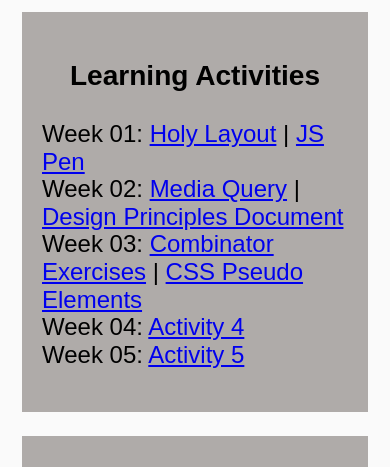
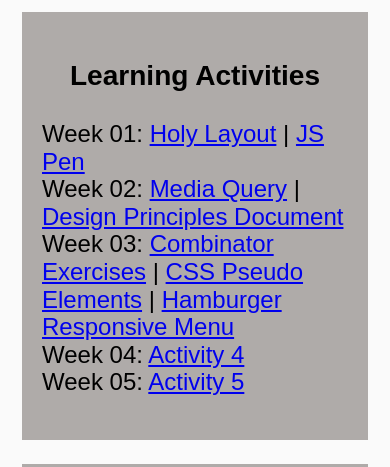
Before and after one commit to alexaaronespinoza42/alexaaronespinoza42.github.io, a plain HTML site: page wdd230/index.html in a window 390 px wide. Shown: the part 633-1100 px from the top of the page. Drawn offline with nearby package versions, Linux system fonts and the light colour scheme.

Commit message:
Hamburger

```diff
--- a/wdd230/index.html
+++ b/wdd230/index.html
@@ -40,7 +40,7 @@
             <ul>
                 <li>Week 01: <a href="lesson01/holygrail.html">Holy Layout</a> | <a href="https://codepen.io/Alexandre-Aar-n-Espinoza-Banchon/pen/VwRbpbz">JS Pen</a></li>
                 <li>Week 02: <a href="lesson01/media-query.html">Media Query</a> | <a href="lesson02/design-principles.html">Design Principles Document</a></li>
-                <li>Week 03: <a href="images/comb.jpeg">Combinator Exercises</a> | <a href="https://codepen.io/Alexandre-Aar-n-Espinoza-Banchon/pen/YzgrrRa">CSS Pseudo Elements</a></li>
+                <li>Week 03: <a href="images/comb.jpeg">Combinator Exercises</a> | <a href="https://codepen.io/Alexandre-Aar-n-Espinoza-Banchon/pen/YzgrrRa">CSS Pseudo Elements</a> | <a href="https://codepen.io/Alexandre-Aar-n-Espinoza-Banchon/pen/JjzOjGr">Hamburger Responsive Menu</a></li></li>
                 <li>Week 04: <a href="#">Activity 4</a></li>
                 <li>Week 05: <a href="#">Activity 5</a></li>
             </ul>
```
